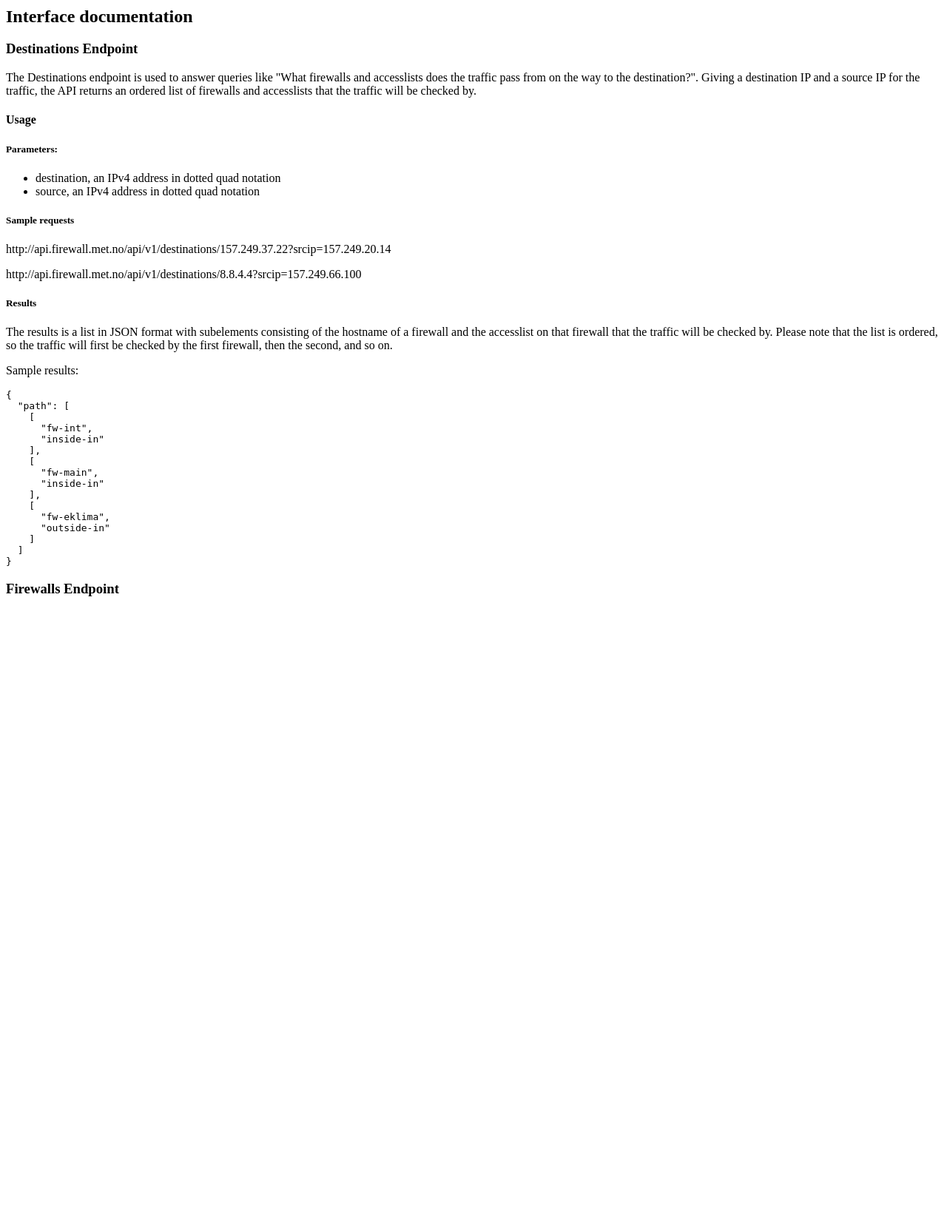
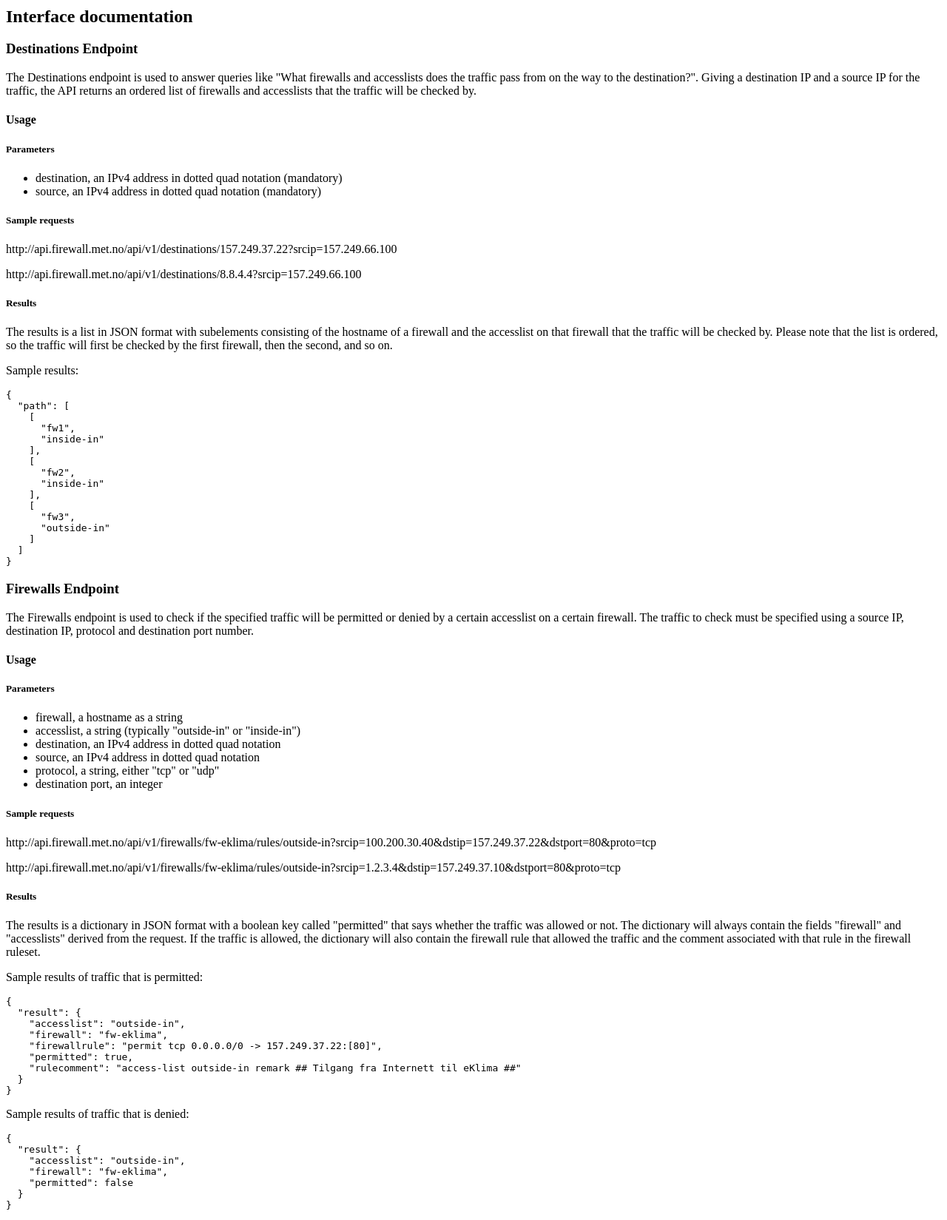
Before and after one commit to arnesund/firewall-api, a Flask app: page / in a window 1280 px wide. Shown: the part 277-1926 px from the top of the page at 74% size. Before the commit the page ends 1083 px from the top, so only its background shows below. Run offline with Flask 2, Linux system fonts and the light colour scheme.

Commit message:
Updated API documentation

```diff
--- a/templates/apidocs.html
+++ b/templates/apidocs.html
@@ -15,13 +15,13 @@
 <h3>Destinations Endpoint</h3>
 <p>The Destinations endpoint is used to answer queries like "What firewalls and accesslists does the traffic pass from on the way to the destination?". Giving a destination IP and a source IP for the traffic, the API returns an ordered list of firewalls and accesslists that the traffic will be checked by.</p>
 <h4>Usage</h4>
-<h5>Parameters:</h5>
+<h5>Parameters</h5>
 <ul>
-<li>destination, an IPv4 address in dotted quad notation</li>
-<li>source, an IPv4 address in dotted quad notation</li>
+<li>destination, an IPv4 address in dotted quad notation (mandatory)</li>
+<li>source, an IPv4 address in dotted quad notation (mandatory)</li>
 </ul>
 <h5>Sample requests</h5>
-<p>http://api.firewall.met.no/api/v1/destinations/157.249.37.22?srcip=157.249.20.14</p>
+<p>http://api.firewall.met.no/api/v1/destinations/157.249.37.22?srcip=157.249.66.100</p>
 <p>http://api.firewall.met.no/api/v1/destinations/8.8.4.4?srcip=157.249.66.100</p>
 <h5>Results</h5>
 <p>The results is a list in JSON format with subelements consisting of the hostname of a firewall and the accesslist on that firewall that the traffic will be checked by. Please note that the list is ordered, so the traffic will first be checked by the first firewall, then the second, and so on.</p>
@@ -30,18 +30,56 @@
 {
   "path": [
     [
-      "fw-int",
+      "fw1",
       "inside-in"
     ],
     [
-      "fw-main",
+      "fw2",
       "inside-in"
     ],
     [
-      "fw-eklima",
+      "fw3",
       "outside-in"
     ]
   ]
 }
 </pre>
 <h3>Firewalls Endpoint</h3>
+<p>The Firewalls endpoint is used to check if the specified traffic will be permitted or denied by a certain accesslist on a certain firewall. The traffic to check must be specified using a source IP, destination IP, protocol and destination port number.
+<h4>Usage</h4>
+<h5>Parameters</h5>
+<ul>
+<li>firewall, a hostname as a string</li>
+<li>accesslist, a string (typically "outside-in" or "inside-in")</li>
+<li>destination, an IPv4 address in dotted quad notation</li>
+<li>source, an IPv4 address in dotted quad notation</li>
+<li>protocol, a string, either "tcp" or "udp"</li>
+<li>destination port, an integer</li>
+</ul>
+<h5>Sample requests</h5>
+<p>http://api.firewall.met.no/api/v1/firewalls/fw-eklima/rules/outside-in?srcip=100.200.30.40&dstip=157.249.37.22&dstport=80&proto=tcp</p>
+<p>http://api.firewall.met.no/api/v1/firewalls/fw-eklima/rules/outside-in?srcip=1.2.3.4&dstip=157.249.37.10&dstport=80&proto=tcp</p>
+<h5>Results</h5>
+<p>The results is a dictionary in JSON format with a boolean key called "permitted" that says whether the traffic was allowed or not. The dictionary will always contain the fields "firewall" and "accesslists" derived from the request. If the traffic is allowed, the dictionary will also contain the firewall rule that allowed the traffic and the comment associated with that rule in the firewall ruleset.</p>
+<p>Sample results of traffic that is permitted:</p>
+<pre>
+{
+  "result": {
+    "accesslist": "outside-in",
+    "firewall": "fw-eklima",
+    "firewallrule": "permit tcp 0.0.0.0/0 -> 157.249.37.22:[80]",
+    "permitted": true,
+    "rulecomment": "access-list outside-in remark ## Tilgang fra Internett til eKlima ##"
+  }
+}
+</pre>
+<p>Sample results of traffic that is denied:</p>
+<pre>
+{
+  "result": {
+    "accesslist": "outside-in",
+    "firewall": "fw-eklima",
+    "permitted": false
+  }
+}
+</pre>
```
